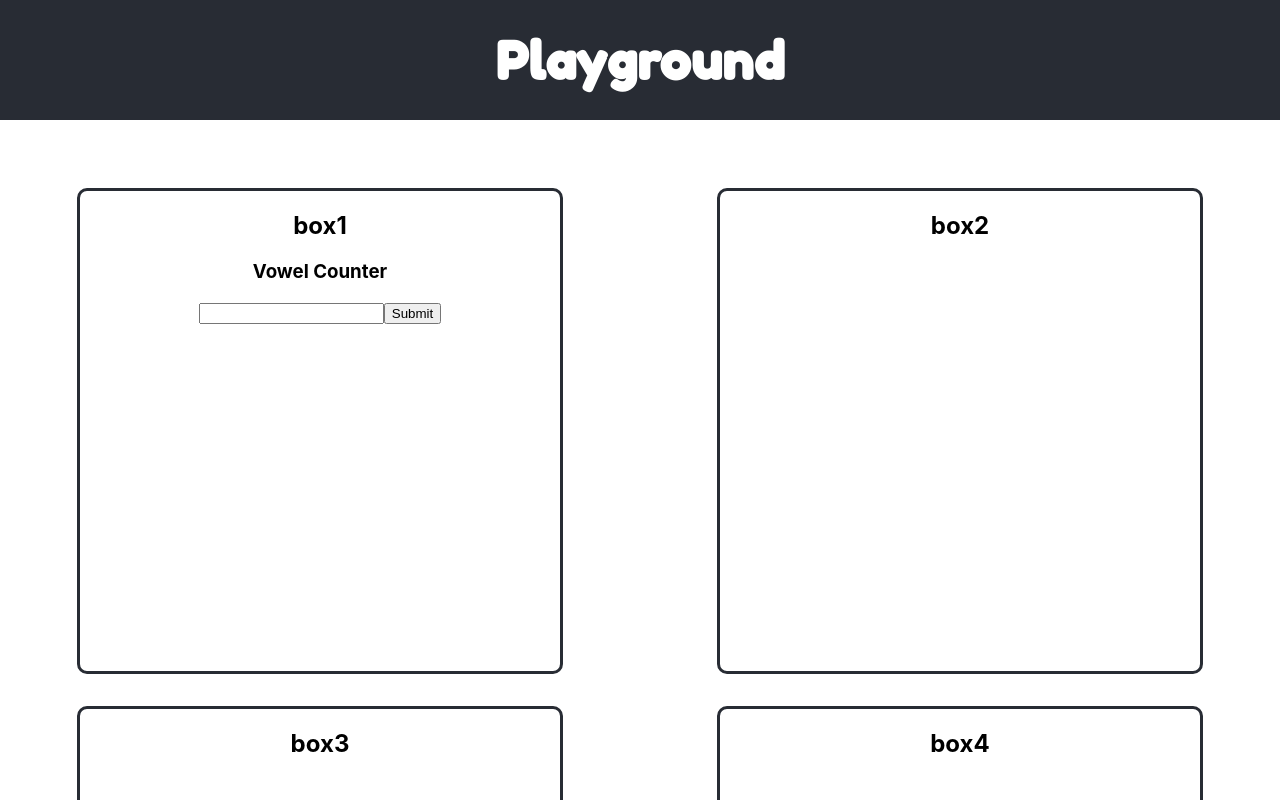
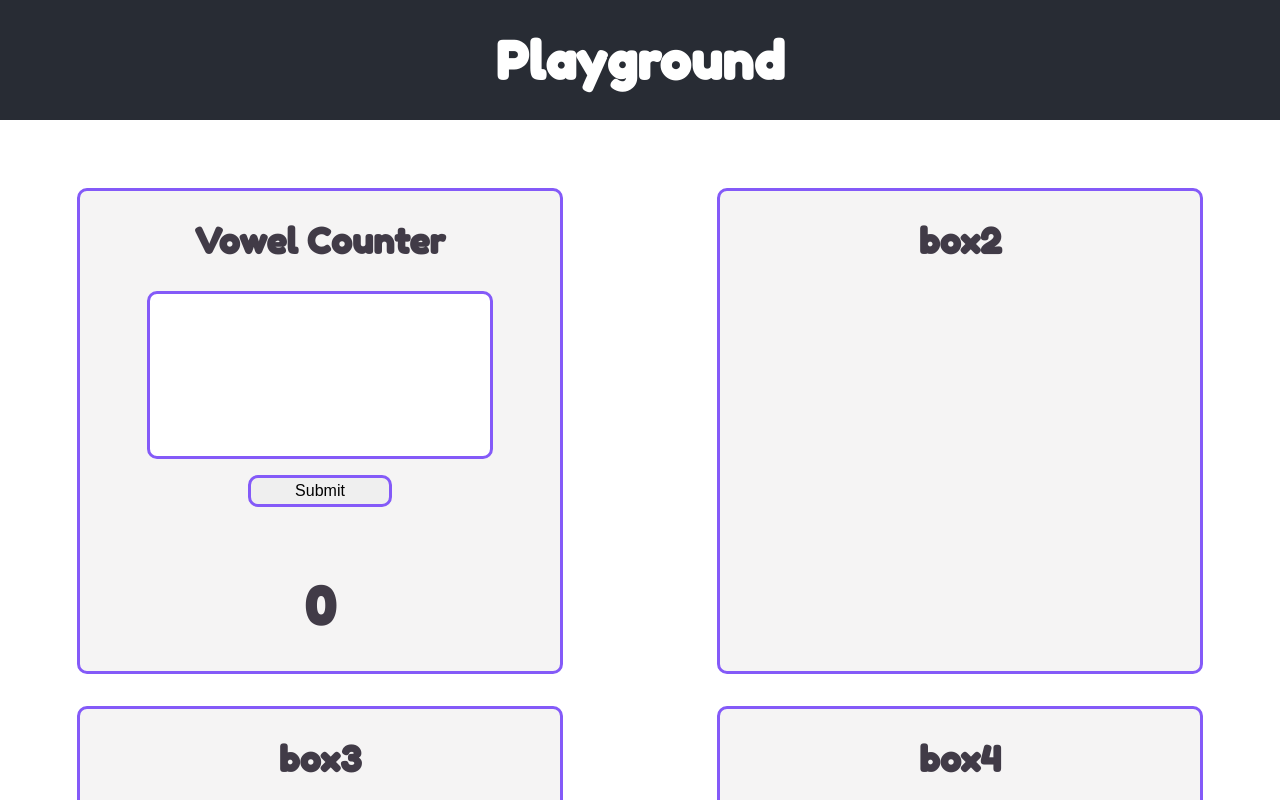
Before and after one commit to KevinRay13/Playground, a React (Create React App) app: page / in a window 1280 px wide. Shown: the top 800 px of the page. Built offline with nearby package versions, Linux system fonts and the light colour scheme.

Commit message:
styling/ finished vowel count

```diff
--- a/src/App.css
+++ b/src/App.css
@@ -28,7 +28,45 @@
 .box {
   width: 30em;
   height: 30em;
-  border: 3px solid #282c34;
+  border: 3px solid rgb(132, 90, 248);
+  background-color: rgba(238, 236, 236, 0.575);
   margin: 1em;
   border-radius: 10px;
 }
+.VCInput {
+  width: 70%;
+  height: 20vh;
+  border: 3px solid rgb(132, 90, 248);
+  border-radius: 10px;
+  font-size: 1.2em;
+  margin: 0 auto;
+}
+.VCCont {
+  display: flex;
+  justify-content: space-around;
+  flex-direction: column;
+}
+.VCSubmit {
+  width: 30%;
+  height: 4vh;
+  border: 3px solid rgb(132, 90, 248);
+  border-radius: 10px;
+  font-size: 1em;
+  margin: 0 auto;
+  margin-top: 1em;
+  margin-bottom: 1em;
+}
+.VCCount {
+  font-size: 3.2em;
+  font-family: 'Fredoka One', cursive;
+  color: #413b47;
+}
+h2 {
+  color: #413b47;
+  font-family: 'Fredoka One', cursive;
+  font-size: 2.2em;
+}
+:focus {
+  outline-color: transparent;
+  outline-style: none;
+}
--- a/src/App.js
+++ b/src/App.js
@@ -12,7 +12,7 @@ function App() {
       </header>
       <body className='contentBox'>
         <div className='box'>
-          <h2>box1</h2>
+          <h2>Vowel Counter</h2>
           <ToyProblem1 />
         </div>
         <div className='box'>
--- a/src/components/ToyProblem1.js
+++ b/src/components/ToyProblem1.js
@@ -1,29 +1,41 @@
 import React, { Component } from 'react';
+import '../App.css';
 
 class ToyProblem1 extends Component {
   constructor() {
     super();
-    this.state = {};
+    this.state = {
+      count: 0,
+      value: ''
+    };
   }
-  getCount(str) {
+  handleChange(event) {
+    this.setState({ value: event.target.value });
+  }
+  getCount = event => {
     var vowelsCount = 0;
 
-    vowelsCount = str.match(/[aeiou]/g);
-    console.log(vowelsCount == null ? 0 : vowelsCount.length);
-    return vowelsCount == null ? 0 : vowelsCount.length;
-  }
+    vowelsCount = this.state.value.match(/[aeiou]/g);
+
+    this.setState({
+      count: vowelsCount == null ? 0 : vowelsCount.length
+    });
+    event.preventDefault();
+  };
 
   render() {
     return (
       <div>
-        <h3>Vowel Counter</h3>
-        <form action=''>
-          <input type='text' />
+        <form onSubmit={event => this.getCount(event)} className='VCCont'>
           <input
-            type='submit'
-            onClick={() => this.getCount(this.target.value)}
+            type='text'
+            value={this.state.value}
+            onChange={event => this.handleChange(event)}
+            className='VCInput'
           />
+          <input type='submit' className='VCSubmit' />
         </form>
+        <h3 className='VCCount'>{this.state.count}</h3>
       </div>
     );
   }
```
